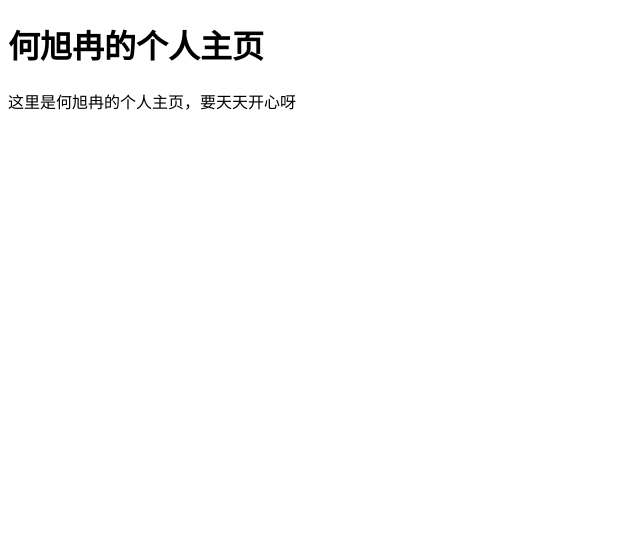
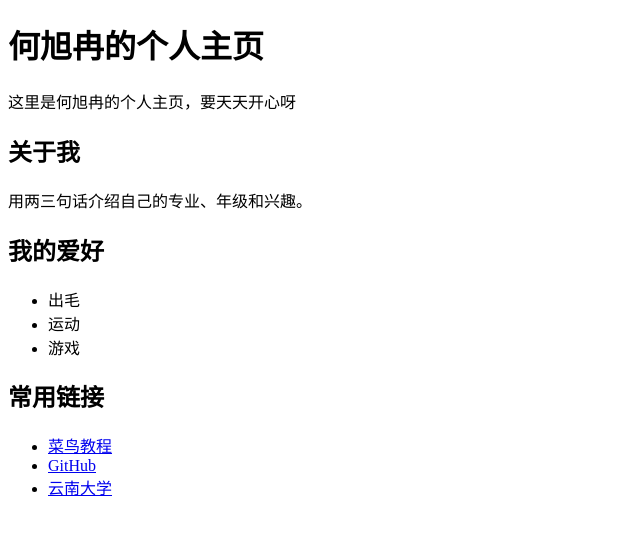
Before and after one commit to BaiFengFUR/frontend-practice, a plain HTML site: page homepage/index.html in a window 1280 px wide. Shown: the whole page, without its empty margins (0-640 px from the left). Drawn offline with Linux system fonts and the light colour scheme.

Commit message:
补充自我介绍、爱好和列表链接

```diff
--- a/homepage/index.html
+++ b/homepage/index.html
@@ -8,5 +8,19 @@
 <body>
   <h1>何旭冉的个人主页</h1>
   <p>这里是何旭冉的个人主页，要天天开心呀</p>
+<h2>关于我</h2>
+<p>用两三句话介绍自己的专业、年级和兴趣。</p>
+<h2>我的爱好</h2>
+<ul>
+  <li>出毛</li>
+  <li>运动</li>
+  <li>游戏</li>
+</ul>
+<h2>常用链接</h2>
+<ul>
+  <li><a href="https://www.runoob.com/html/html-tutorial.html" target="_blank">菜鸟教程</a></li>
+  <li><a href="https://github.com" target="_blank">GitHub</a></li>
+  <li><a href="https://www.yunnan.edu.cn" target="_blank">云南大学</a></li>
+</ul>
 </body>
 </html>
```
